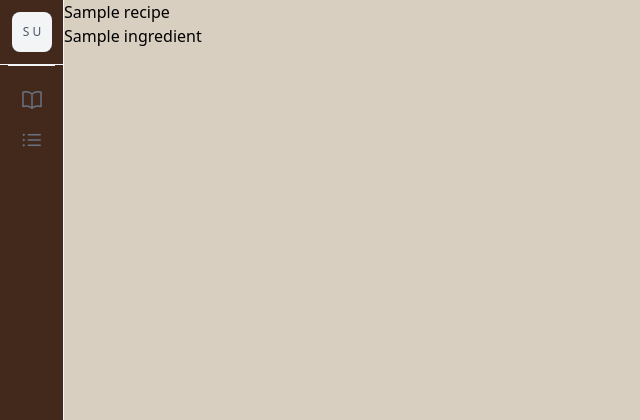
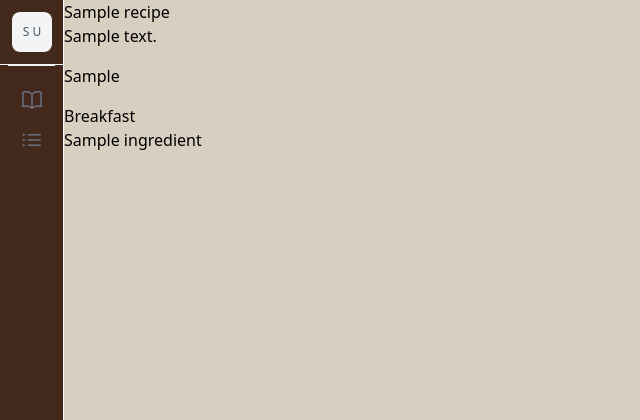
Before and after one commit to Hsaadeh/recip_ez, a Django app: page /recipe/1 in a window 1280 px wide. Shown: the top 420 px of the page, without its empty margins (0-640 px from the left). Run offline with Django 5.2, Linux system fonts and the light colour scheme; a user stored in the database is signed in; tables that the repository leaves empty hold one stand-in row (values such as "Sample post"); style sheets or scripts are compiled from the project's sources; parts of the project's set-up code (start-up, migrations or seed data) failed here and were passed over; some libraries are stand-ins or nearby versions.

Commit message:
Update recipe.html

```diff
--- a/recipe_manager/templates/recipe.html
+++ b/recipe_manager/templates/recipe.html
@@ -12,6 +12,12 @@
         {{ recipe.name }}
     </h1>
 
+    <div class="flex flex-col gap-y-4">
+        <p>{{ recipe.description }}</p>
+        <p>{{ recipe.directions }}</p>
+        <p>{{ recipe.recipe_type }}</p>
+    </div>
+
     {% for ingredient in ingredients %}
         <p>{{ ingredient.name }}</p>
     {% endfor %}
```
